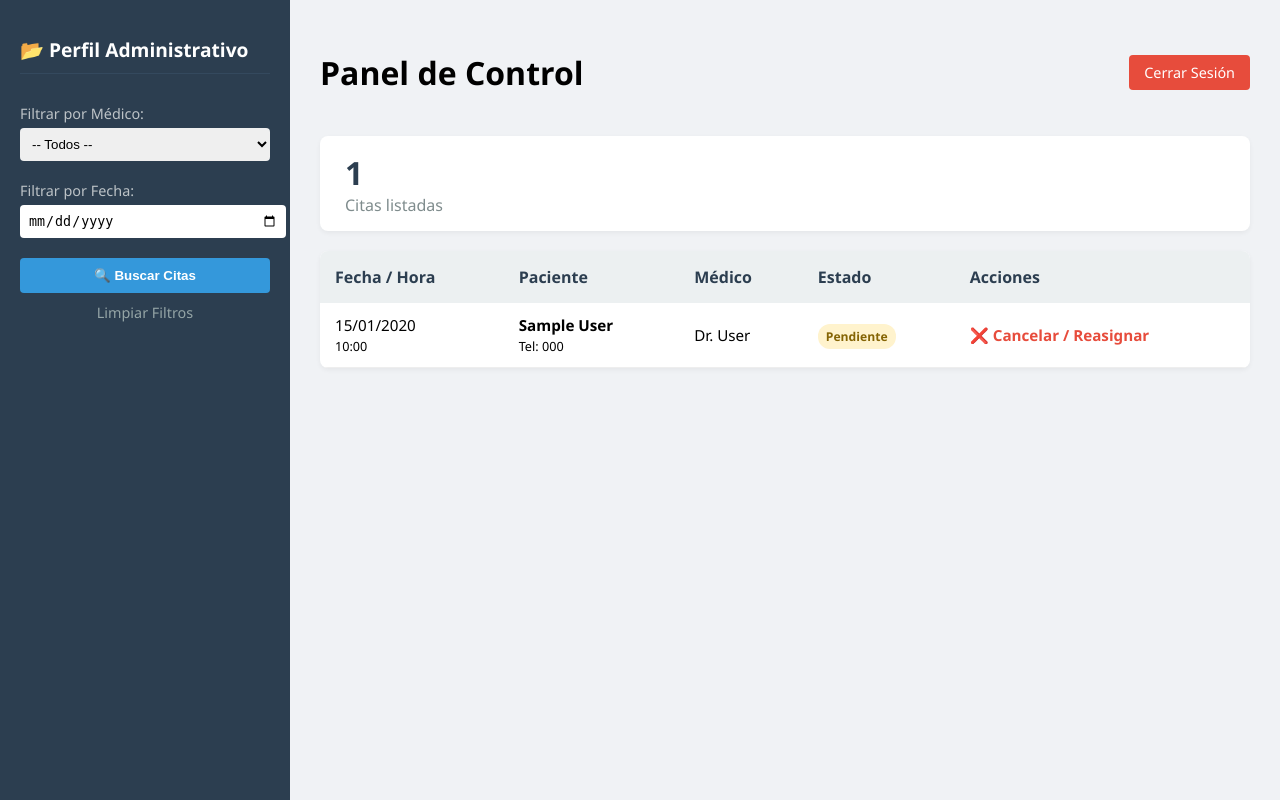
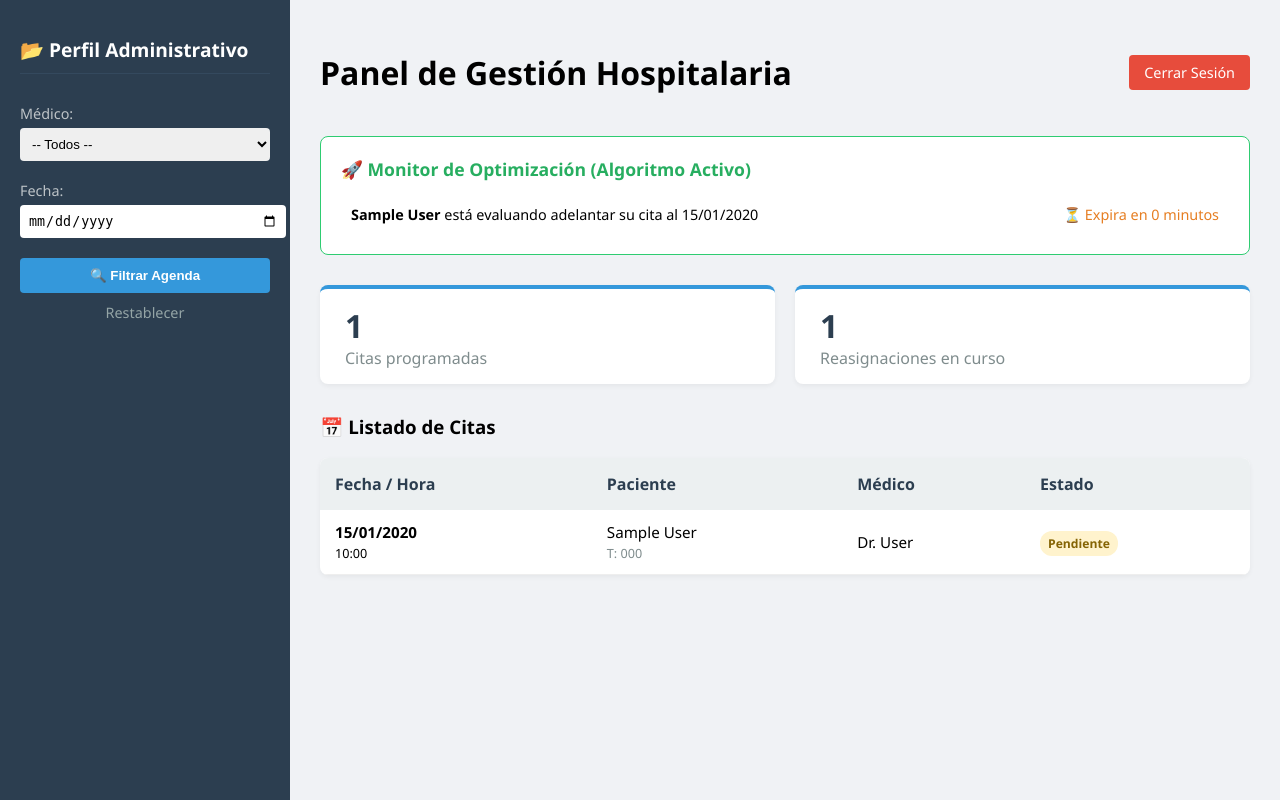
Before and after one commit to marioreyesapresa/TFG_Citas, a Django app: template gestion_citas/templates/gestion_citas/perfil_administrativo.html in a window 1280 px wide. Run offline with Django 5.2, Linux system fonts and the light colour scheme; tables that the repository leaves empty hold one stand-in row (values such as "Sample post"); the template is opened without the code that fills it: values that come from a table or form of the project are taken from there, most other values are stand-ins (such as "Sample title", 1, 10 or a date in 2020).

Commit message:
Refinamiento del Motor (V25): Pesos dinámicos, Notificaciones reales y Dashboard administrativo

```diff
--- a/gestion_citas/templates/gestion_citas/perfil_administrativo.html
+++ b/gestion_citas/templates/gestion_citas/perfil_administrativo.html
@@ -2,7 +2,8 @@
 <html lang="es">
 <head>
     <meta charset="UTF-8">
-    <title>Perfil Administrativo</title> <style>
+    <title>Perfil Administrativo - Hospital TFG</title>
+    <style>
         body { font-family: 'Segoe UI', sans-serif; background-color: #f0f2f5; margin: 0; display: flex; height: 100vh; }
 
         /* Sidebar lateral */
@@ -19,9 +20,16 @@
         .main-content { flex: 1; padding: 30px; overflow-y: auto; }
         .header { display: flex; justify-content: space-between; align-items: center; margin-bottom: 20px; }
         .stats { display: flex; gap: 20px; margin-bottom: 20px; }
-        .card { background: white; padding: 15px 25px; border-radius: 8px; box-shadow: 0 2px 5px rgba(0,0,0,0.05); flex: 1; }
+        .card { background: white; padding: 15px 25px; border-radius: 8px; box-shadow: 0 2px 5px rgba(0,0,0,0.05); flex: 1; border-top: 4px solid #3498db; }
+        .card.urgent { border-top-color: #e74c3c; }
         .card h3 { margin: 0; font-size: 2em; color: #2c3e50; }
         .card p { margin: 0; color: #7f8c8d; }
+
+        /* Monitor de Reasignación (V25) */
+        .monitor-reasignacion { margin-bottom: 30px; background: #fff; padding: 20px; border-radius: 8px; border: 1px solid #2ecc71; }
+        .monitor-reasignacion h2 { margin-top: 0; color: #27ae60; font-size: 1.1em; }
+        .propuesta-item { display: flex; justify-content: space-between; padding: 10px; border-bottom: 1px solid #eee; font-size: 0.9em; }
+        .propuesta-item:last-child { border: none; }
 
         /* Tabla */
         table { width: 100%; background: white; border-collapse: collapse; border-radius: 8px; overflow: hidden; box-shadow: 0 2px 5px rgba(0,0,0,0.05); }
@@ -29,13 +37,11 @@
         td { padding: 12px 15px; border-bottom: 1px solid #eee; font-size: 0.95em; }
         tr:hover { background-color: #f9f9f9; }
 
-        /* Estados */
         .badge { padding: 4px 8px; border-radius: 12px; font-size: 0.8em; font-weight: bold; }
         .status-C { background: #d4edda; color: #155724; }
         .status-P { background: #fff3cd; color: #856404; }
         .status-X { background: #f8d7da; color: #721c24; }
 
-        .btn-cancelar { color: #e74c3c; text-decoration: none; font-weight: bold; }
         .btn-logout { background: #e74c3c; padding: 8px 15px; border-radius: 4px; color: white; text-decoration: none; font-size: 0.9em; }
     </style>
 </head>
@@ -46,41 +52,58 @@
 
         <form method="get">
             <div class="filter-group">
-                <label>Filtrar por Médico:</label>
+                <label>Médico:</label>
                 <select name="medico">
                     <option value="">-- Todos --</option>
                     {% for m in medicos %}
                         <option value="{{ m.id }}" {% if filtro_medico == m.id %}selected{% endif %}>
-                            {{ m.user.last_name }} ({{ m.especialidad }})
+                            Dr. {{ m.user.last_name }}
                         </option>
                     {% endfor %}
                 </select>
             </div>
 
             <div class="filter-group">
-                <label>Filtrar por Fecha:</label>
+                <label>Fecha:</label>
                 <input type="date" name="fecha" value="{{ filtro_fecha }}">
             </div>
 
-            <button type="submit" class="btn-filtrar">🔍 Buscar Citas</button>
-
-            <a href="{% url 'perfil_administrativo' %}" class="btn-reset">Limpiar Filtros</a>
+            <button type="submit" class="btn-filtrar">🔍 Filtrar Agenda</button>
+            <a href="{% url 'perfil_administrativo' %}" class="btn-reset">Restablecer</a>
         </form>
     </div>
 
     <div class="main-content">
         <div class="header">
-            <h1>Panel de Control</h1>
+            <h1>Panel de Gestión Hospitalaria</h1>
             <a href="{% url 'logout' %}" class="btn-logout">Cerrar Sesión</a>
         </div>
 
-        <div class="stats">
+        <!-- MONITOR DE REASIGNACIÓN V25 -->
+        {% if propuestas %}
+        <div class="monitor-reasignacion">
+            <h2>🚀 Monitor de Optimización (Algoritmo Activo)</h2>
+            {% for p in propuestas %}
+                <div class="propuesta-item">
+                    <span><strong>{{ p.paciente }}</strong> está evaluando adelantar su cita al {{ p.hueco.fecha|date:"d/m/Y" }}</span>
+                    <span style="color: #e67e22;">⏳ Expira en {{ p.fecha_limite|timeuntil }}</span>
+                </div>
+            {% endfor %}
+        </div>
+        {% endif %}
+
+        <div class="stats" style="margin-bottom: 30px;">
             <div class="card">
                 <h3>{{ citas.count }}</h3>
-                <p>Citas listadas</p>
+                <p>Citas programadas</p>
+            </div>
+            <div class="card">
+                <h3>{{ propuestas.count }}</h3>
+                <p>Reasignaciones en curso</p>
             </div>
         </div>
 
+        <h3>📅 Listado de Citas</h3>
         <table>
             <thead>
                 <tr>
@@ -88,19 +111,18 @@
                     <th>Paciente</th>
                     <th>Médico</th>
                     <th>Estado</th>
-                    <th>Acciones</th>
                 </tr>
             </thead>
             <tbody>
                 {% for cita in citas %}
-                <tr style="{% if cita.estado == 'X' %}opacity:0.5;{% endif %}">
+                <tr style="{% if cita.estado == 'X' %}opacity:0.5; background:#f9f9f9;{% endif %}">
                     <td>
-                        {{ cita.fecha|date:"d/m/Y" }} <br>
+                        <strong>{{ cita.fecha|date:"d/m/Y" }}</strong> <br>
                         <small>{{ cita.hora_inicio|time:"H:i" }}</small>
                     </td>
                     <td>
-                        <strong>{{ cita.paciente.user.first_name }} {{ cita.paciente.user.last_name }}</strong><br>
-                        <small>Tel: {{ cita.paciente.telefono }}</small>
+                        {{ cita.paciente.user.first_name }} {{ cita.paciente.user.last_name }} <br>
+                        <small style="color: #7f8c8d;">T: {{ cita.paciente.telefono }}</small>
                     </td>
                     <td>Dr. {{ cita.medico.user.last_name }}</td>
                     <td>
@@ -108,20 +130,11 @@
                             {{ cita.get_estado_display }}
                         </span>
                     </td>
-                    <td>
-                        {% if cita.estado != 'X' %}
-                            <a href="#" class="btn-cancelar" onclick="alert('Funcionalidad de Reasignación pendiente de implementar')">
-                                ❌ Cancelar / Reasignar
-                            </a>
-                        {% else %}
-                            <span>--</span>
-                        {% endif %}
-                    </td>
                 </tr>
                 {% empty %}
                 <tr>
-                    <td colspan="5" style="text-align:center; padding: 40px; color: #999;">
-                        No hay citas que coincidan con los filtros.
+                    <td colspan="4" style="text-align:center; padding: 40px; color: #999;">
+                        No se han encontrado citas con los criterios actuales.
                     </td>
                 </tr>
                 {% endfor %}
```
Also changed, not shown: gestion_citas/algoritmo_reasignacion.py (+43 -27 lines), gestion_citas/templates/gestion_citas/perfil_paciente.html (+37 -13 lines), gestion_citas/views.py (+20 -6 lines).
